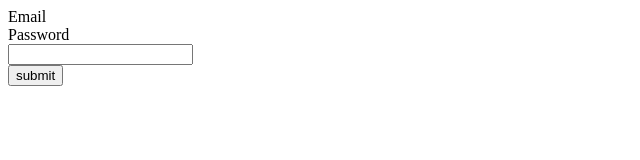
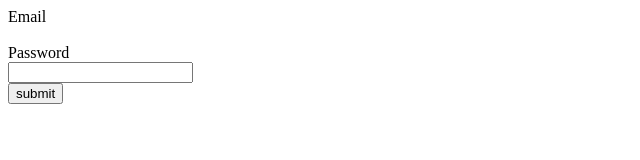
Before and after one commit to prasanth-developer/Netlify-deployment, a plain HTML site: page index.html in a window 1280 px wide. Shown: the whole page, without its empty margins (0-640 px from the left). Drawn offline with Linux system fonts and the light colour scheme.

Commit message:
index.html

```diff
--- a/index.html
+++ b/index.html
@@ -6,7 +6,7 @@
 </head>
 <body>
 <form action="">
-   <label for="email">Email</label>
+   <label for="email">Email</label><br>
    <iput type="email" name= id="email"><br>
    <label for="password"></label>Password<br>
    <input type="password" name="" id="password"><br>
```
